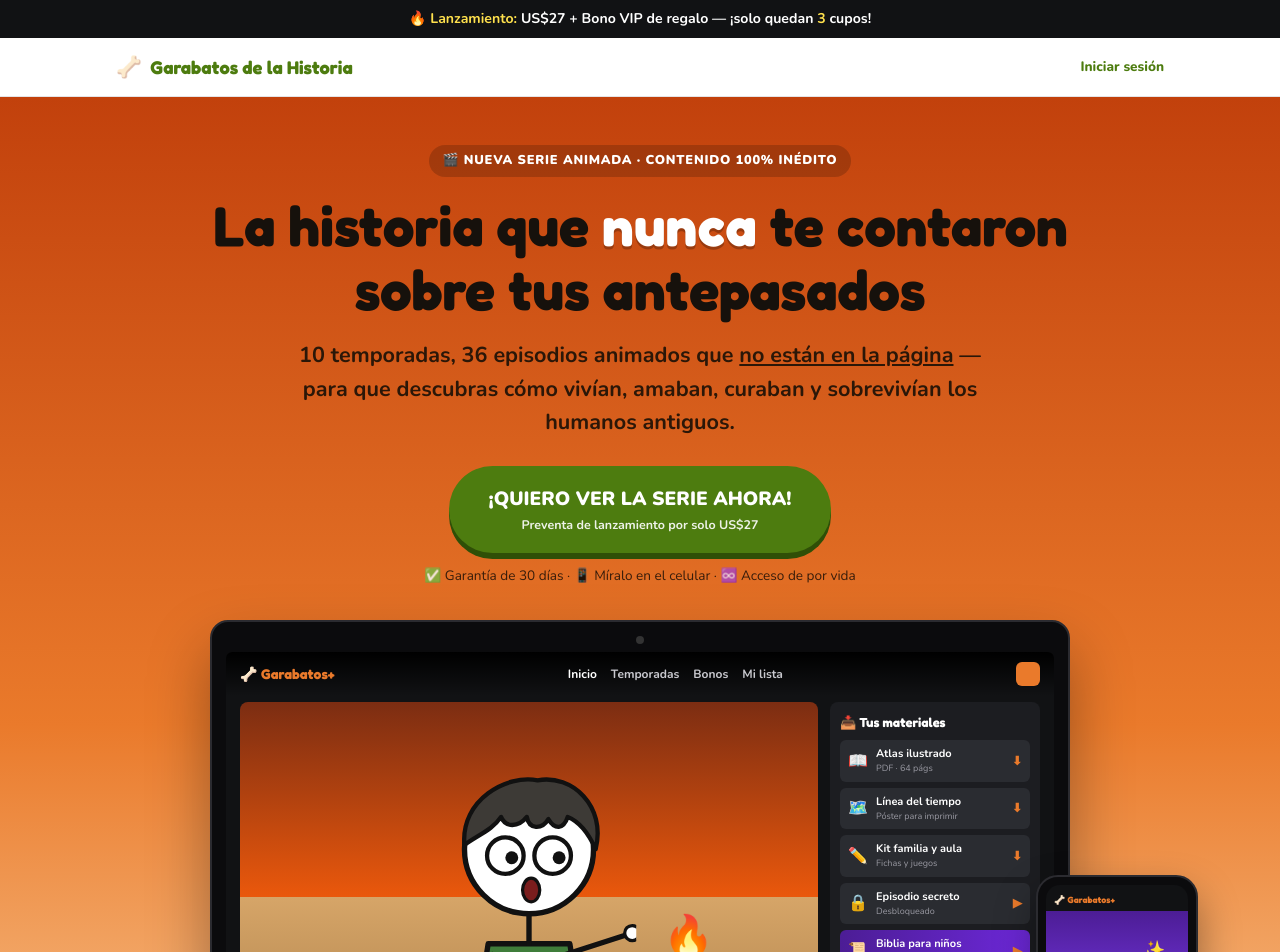
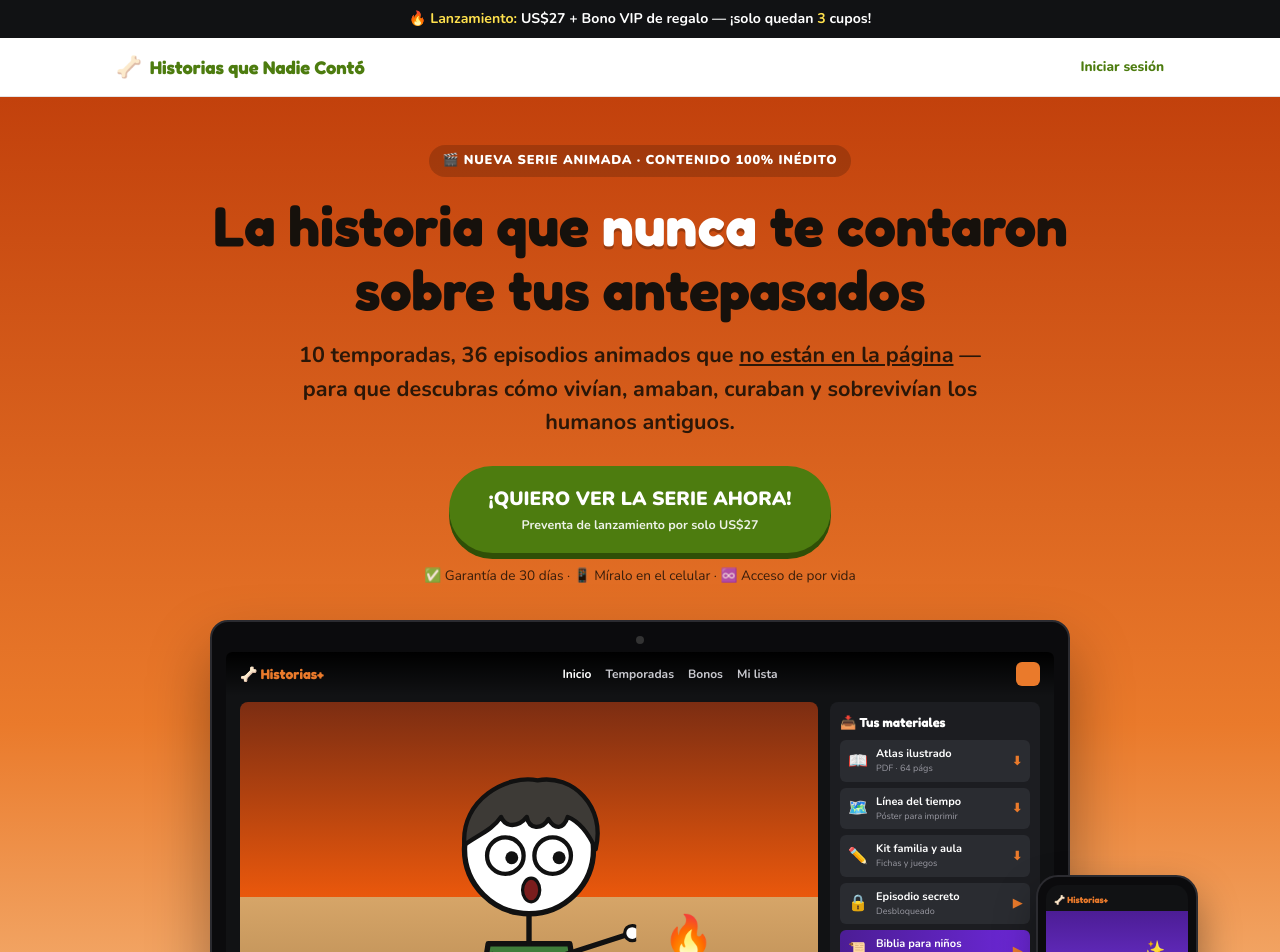
Before and after one commit to luizeduarrdorj-cyber/historia-que-nunca-te-contaron, a plain HTML site: page index.html in a window 1280 px wide. Shown: the top 952 px of the page. Drawn offline with nearby package versions, Linux system fonts and the light colour scheme.

Commit message:
Add files via upload

```diff
--- a/index.html
+++ b/index.html
@@ -377,7 +377,7 @@ footer nav a{margin-left:14px;text-decoration:none;color:var(--verde)}
 
 <header>
   <div class="wrap">
-    <a class="logo" href="#"><i>🦴</i>Garabatos de la Historia</a>
+    <a class="logo" href="#"><i>🦴</i>Historias que Nadie Contó</a>
     <a class="login" href="#">Iniciar sesión</a>
   </div>
 </header>
@@ -399,7 +399,7 @@ footer nav a{margin-left:14px;text-decoration:none;color:var(--verde)}
           <div class="cam"></div>
           <div class="app">
             <div class="app-top">
-              <span class="lg">🦴 Garabatos+</span>
+              <span class="lg">🦴 Historias+</span>
               <nav><b>Inicio</b><span>Temporadas</span><span>Bonos</span><span>Mi lista</span></nav>
               <span class="avatar"></span>
             </div>
@@ -432,7 +432,7 @@ footer nav a{margin-left:14px;text-decoration:none;color:var(--verde)}
       </div>
       <div class="phone">
         <div class="app">
-          <div class="ph-top">🦴 Garabatos+</div>
+          <div class="ph-top">🦴 Historias+</div>
           <div class="ph-hero bg5"><svg viewBox="0 0 200 260"><use href="#cav"/></svg><span style="position:absolute;top:14%;right:16%;font-size:2em">✨</span><img class="real" src="img/t6.jpg" alt="" onerror="this.remove()"></div>
           <div class="ph-t"><b>Leer las estrellas</b><span>T6 · Ep 1 · 6 min</span></div>
         </div>
@@ -712,7 +712,7 @@ footer nav a{margin-left:14px;text-decoration:none;color:var(--verde)}
 
 <footer>
   <div class="wrap">
-    <span>© Garabatos de la Historia 2026</span>
+    <span>© Historias que Nadie Contó 2026</span>
     <nav><a href="#">Términos de uso</a><a href="#">Política de privacidad</a></nav>
   </div>
 </footer>
```
